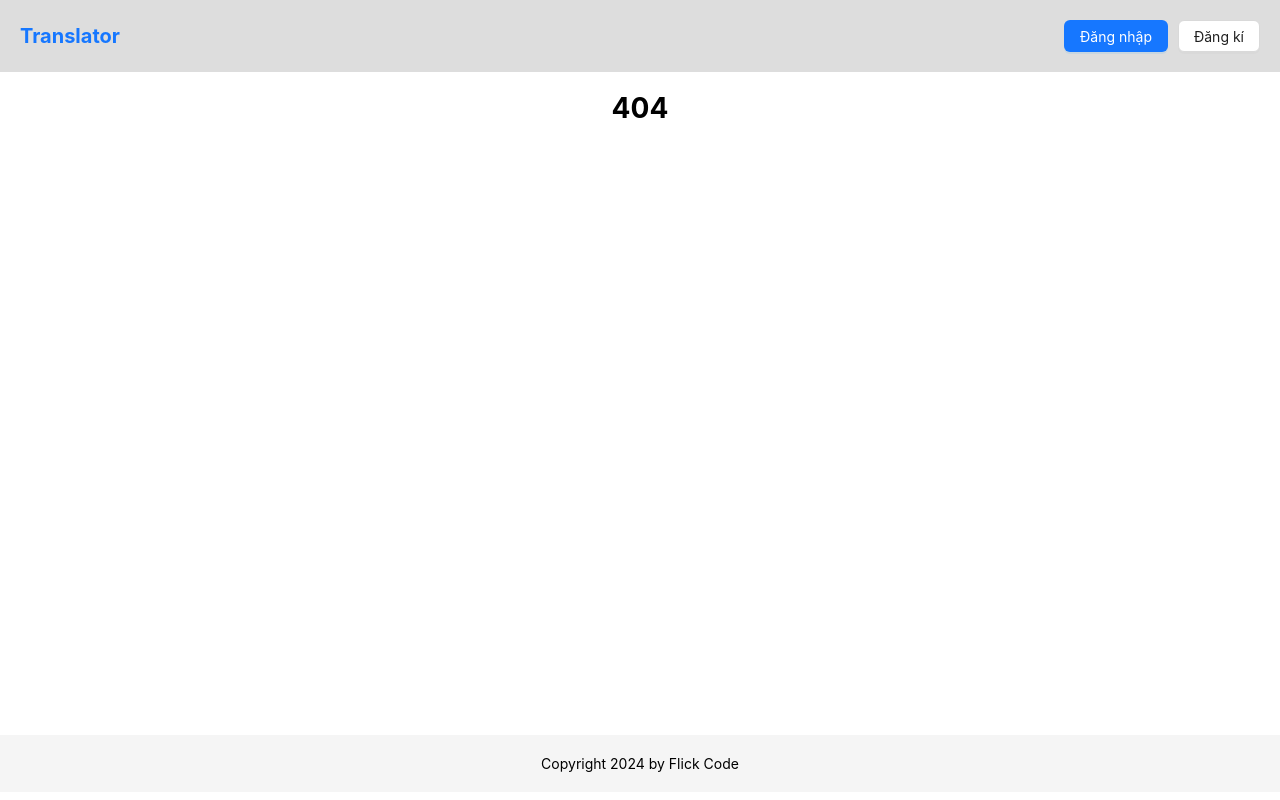
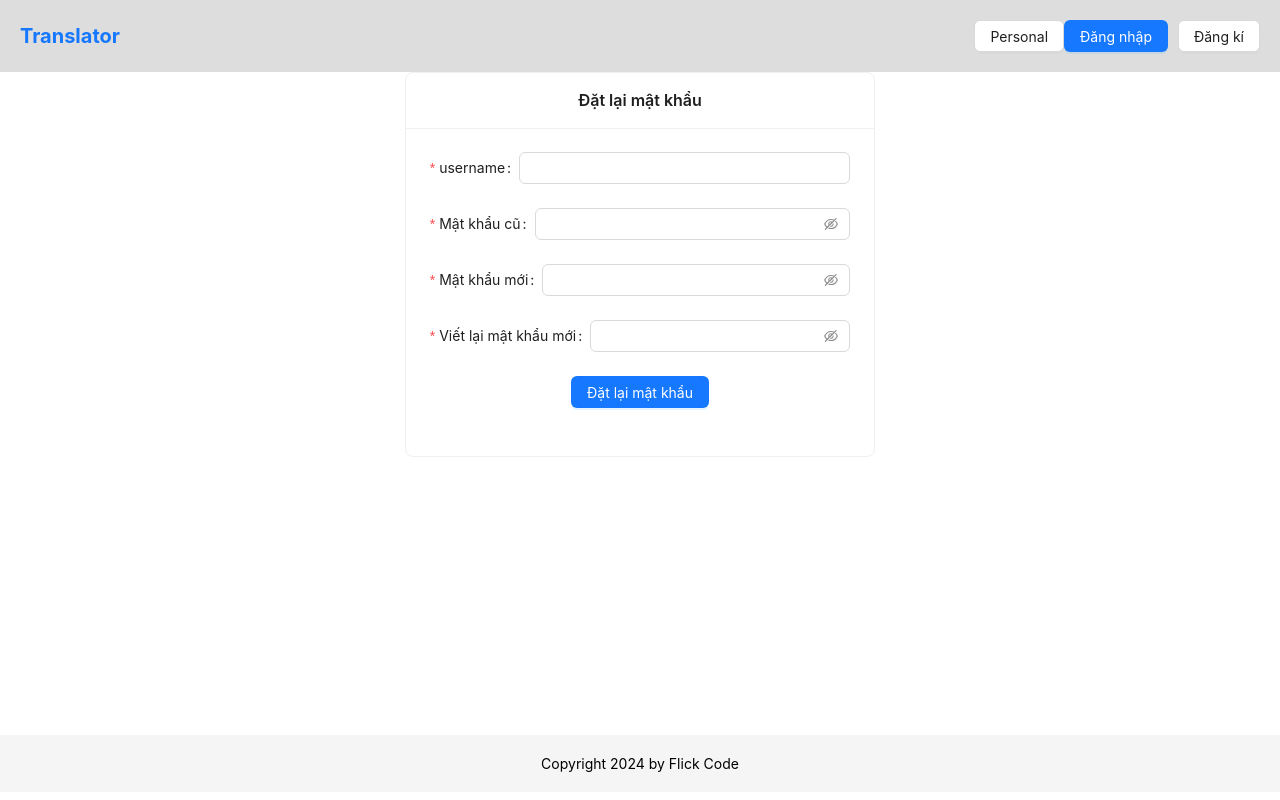
Before and after one commit to Anh39/Sofware-Engineering, a React (Create React App) app in the folder frontend/react_front_end/: page /resetpassword in a window 1280 px wide. Before the commit this address had no page. Built offline with nearby package versions, Linux system fonts and the light colour scheme.

Commit message:
add history and saved

```diff
--- a/frontend/react_front_end/src/LayoutDefault/Header.js
+++ b/frontend/react_front_end/src/LayoutDefault/Header.js
@@ -1,7 +1,8 @@
 import { Button, Drawer } from "antd";
 import { useState } from "react";
 import { Link } from "react-router-dom";
-import { useSelector} from "react-redux";
+import { useSelector } from "react-redux";
+import Personal from "../components/Personal";
 
 function Header(props) {
     const { token } = props;
@@ -27,6 +28,9 @@ function Header(props) {
                 </div>
 
                 <div className="header__button">
+                    <div>
+                        <Personal />
+                    </div>
                     {token && isLogin ? (
                         <>
                             <Button className="header__button--login" type="primary" onClick={showDrawer}>
@@ -35,6 +39,9 @@ function Header(props) {
                             <Button className="header__button--register">
                                 <Link to="/logout">Đăng xuất</Link>
                             </Button>
+                            {
+                                // đưa Personal vào thay thế 2 nút này
+                            }
                         </>
                     ) : (
                         <>
--- /dev/null
+++ b/frontend/react_front_end/src/components/Personal/index.js
@@ -0,0 +1,72 @@
+import { Button, Drawer, Dropdown } from "antd";
+import { Link } from "react-router-dom";
+import { useState } from "react";
+
+function Personal() {
+    const [opensHistory, setOpenHistory] = useState(false);
+    const [opensSaved, setOpenSaved] = useState(false);
+
+    const onHistory = () => {
+        setOpenHistory(true);
+    }
+
+    const closeHistory = () => {
+        setOpenHistory(false);
+    }
+
+    const onSaved = () => {
+        setOpenHistory(true);
+    }
+
+    const closeSaved = () => {
+        setOpenSaved(false);
+    }
+
+    const items = [
+        {
+            key: 'history',
+            label: <div onClick={onHistory}>Lịch sử dịch</div>
+        },
+        {
+            key: 'saved',
+            label: <div onClick={onSaved}>Bản dịch đã lưu</div>
+        },
+        {
+            key: 'resetpassword',
+            label: <Link to="/resetpassword">Đổi mật khẩu</Link>
+        },
+        {
+            key: 'logout',
+            label: <Link to="/logout">Đăng xuất</Link>
+        }
+    ];
+
+    return (
+        <>
+            <Dropdown
+                menu={{items}}
+                trigger={['click']}
+            >
+                <Button>
+                    Personal
+                </Button>
+            </Dropdown>
+
+            <Drawer title="lịch sử dịch" open={opensHistory} onClose={closeHistory} >
+                <div>Bản dịch đã lưu</div>
+                {
+                    // bản dịch tại đây
+                }
+            </Drawer>
+
+            <Drawer title="Bản dịch đã lưu" open={opensSaved} onClose={closeSaved} >
+                <div>Bản dịch đã lưu</div>
+                {
+                    // bản dịch tại đây
+                }
+            </Drawer>
+        </>
+    )
+}
+
+export default Personal;
--- a/frontend/react_front_end/src/pages/Home/index.js
+++ b/frontend/react_front_end/src/pages/Home/index.js
@@ -1,7 +1,6 @@
 import { Button, Col, Flex, Row, Select } from "antd";
-import { ZhihuOutlined, PaperClipOutlined, SwapOutlined, SoundOutlined, CopyOutlined, StarOutlined, StarFilled } from "@ant-design/icons";
+import { SwapOutlined, SoundOutlined, CopyOutlined, StarOutlined, StarFilled } from "@ant-design/icons";
 import { useEffect, useState } from "react";
-import { Link } from "react-router-dom";
 import "../../language";
 import { language } from "../../language";
 import TextArea from "antd/es/input/TextArea";
@@ -22,12 +21,7 @@ function Home() {
         value: key,
     }));
 
-    const [selectedButton, setSelectedButton] = useState("");
     const [isSaved, setIsSaved] = useState(false);
-
-    const handleClick = (buttonType) => {
-        setSelectedButton(buttonType);
-    }
 
     const translateText = async (text) => {
         let mapping = {
@@ -107,15 +101,6 @@ function Home() {
 
     return (
         <>
-            <Flex className="trans__type" gap="large">
-                <Button className={`trans__type--button ${selectedButton === "text" ? "selected" : ""}`} onClick={() => handleClick("text")} >
-                    <Link to="/"><ZhihuOutlined /> Dịch văn bản</Link>
-                </Button>
-                <Button className={`trans__type--button ${selectedButton === "document" ? "selected" : ""}`} onClick={() => handleClick("document")} >
-                    <Link to="/docs"><PaperClipOutlined /> Dịch tài liệu</Link>
-                </Button>
-            </Flex>
-
             <Flex justify="center">
                 <Select
                     onChange={handleChangeFromLang}
--- /dev/null
+++ b/frontend/react_front_end/src/pages/ResetPassword/index.js
@@ -0,0 +1,71 @@
+import { Button, Card, Flex, Form, Input, Row, message} from "antd";
+
+function ResetPassword() {
+    const rules = [
+        {
+            required: true,
+            message: 'Bắt buộc!'
+        }
+    ];
+
+    const onFinish = async (e) => {
+        console.log(e);
+        const { username, oldPassword, newPassword, repeateNewPassword } = e;
+
+        if (newPassword!== repeateNewPassword) {
+            message.error("Mật khẩu mới và viết lại mật khẩu mới không khớp");
+            return;
+        }
+
+        const response = await fetch("http://localhost:8080/api/user/reset-password", {
+            method: "POST",
+            headers: {
+                "Content-Type": "application/json"
+            },
+            body: JSON.stringify({
+                username,
+                oldPassword,
+                newPassword
+            })
+        });
+
+        // nên viết lại cái response
+
+        if (response.ok) {
+            message.success("Đặt lại mật khẩu thành công");
+        } else {
+            message.error("Đặt lại mật khẩu thất bại");
+        }
+    }
+    return (
+        <>
+            <Flex justify="center">
+                <Row gutter={[20, 20]}>
+                    <Card title="Đặt lại mật khẩu">
+                        <Form onFinish={onFinish}>
+                            <Form.Item label="username" name="username" rules={rules} >
+                                <Input />
+                            </Form.Item>
+                            <Form.Item label="Mật khẩu cũ" name="oldPassword" rules={rules} >
+                                <Input.Password />
+                            </Form.Item>
+                            <Form.Item label="Mật khẩu mới" name="newPassword" rules={rules} >
+                                <Input.Password />
+                            </Form.Item>
+                            <Form.Item label="Viết lại mật khẩu mới" name="repeateNewPassword" rules={rules} >
+                                <Input.Password />
+                            </Form.Item>
+                            <Form.Item>
+                                <Button type="primary" htmlType="submit">
+                                    Đặt lại mật khẩu
+                                </Button>
+                            </Form.Item>
+                        </Form>
+                    </Card>
+                </Row>
+            </Flex>
+        </>
+    )
+}
+
+export default ResetPassword;
--- a/frontend/react_front_end/src/pages/SavedText/index.js
+++ /dev/null
@@ -1,18 +0,0 @@
-import { Drawer } from "antd";
-import { useState } from "react";
-
-function SavedText() {
-    const [visible, setVisible] = useState(false);
-
-    const onClose = () => {
-        setVisible(false);
-    };
-
-    return (
-        <>
-
-        </>
-    )
-}
-
-export default SavedText;
--- a/frontend/react_front_end/src/pages/TransDocs/index.js
+++ /dev/null
@@ -1,9 +0,0 @@
-function TransDocs() {
-    return (
-        <>
-            TransDocs
-        </>
-    )
-}
-
-export default TransDocs;
```
Also changed, not shown: frontend/react_front_end/src/routes/index.js (+4 -11 lines), 1 other file (tests, documents, lock files or other folders).
